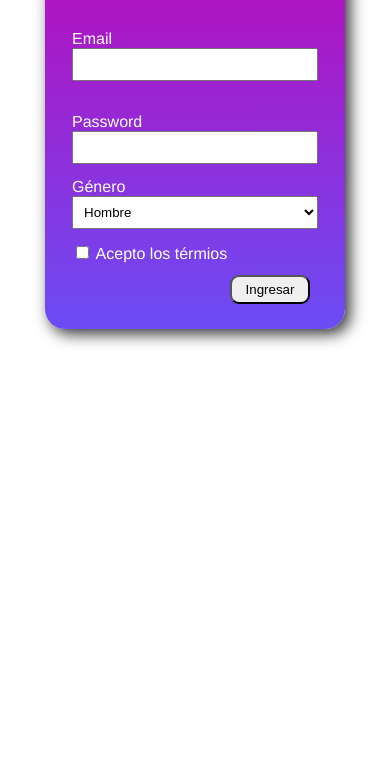
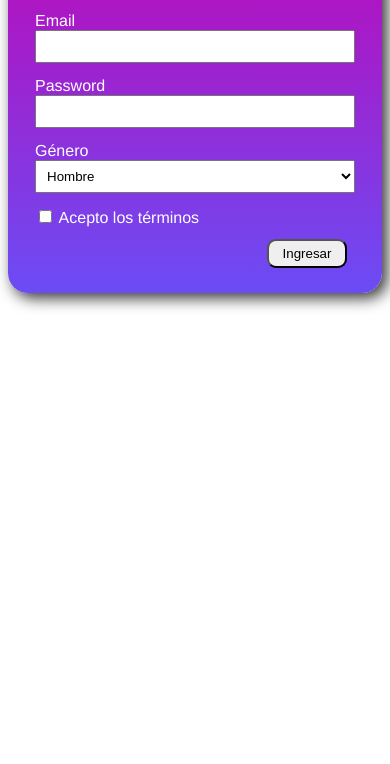
Before and after one commit to fabiankintero/aspirantes-mir-html-y-css, a plain HTML site: page ejercicio1-html-y-css/index.html in a window 390 px wide. Shown: the part 80-844 px from the top of the page. Drawn offline with Linux system fonts and the light colour scheme.

Commit message:
actualizacón con fortmateo e indentación y correcciones

```diff
--- a/ejercicio1-html-y-css/index.html
+++ b/ejercicio1-html-y-css/index.html
@@ -1,5 +1,6 @@
 <!DOCTYPE html>
 <html>
+
 <head>
   <meta charset="UTF-8">
   <meta http-equiv="X-UA-Compatible" content="IE=edge">
@@ -7,36 +8,34 @@
   <meta name="viewport" content="width=device-width, initial-scale=1.0">
   <link rel="stylesheet" href="styles.css">
 </head>
+
 <body>
   <form class="Login">
     <h1>Login</h1>
     <div class="entradas">
-        <br>
-        <label for="">Email</label>
-        <input type="email">
+      <label for="email">Email</label>
+      <input type="email" id="email" name="email" />
     </div>
     <div class="entradas">
-          <br>
       <label for="ipass">Password</label>
-        <input id="ipass" type="password" name="text">
+      <input type="password" id="ipass" name="text" />
     </div>
     <div class="entradas">
       <label for="Género">Género</label>
-        <br>
-      <select name id>  </label>
+      <select name id> </label>
         <option value="hombre">Hombre</option>
         <option value="mujer">Mujer</option>
         <option value="otro">Otro</option>
       </select>
-
     </div>
     <div class="entradas">
-        <input type="checkbox">
-       <label for> Acepto los térmios</label>
+      <input type="checkbox" />
+      <label for> Acepto los términos</label>
     </div>
     <div class="boton">
       <button type="submit">Ingresar</button>
     </div>
   </form>
 </body>
+
 </html>
--- a/ejercicio1-html-y-css/styles.css
+++ b/ejercicio1-html-y-css/styles.css
@@ -3,7 +3,7 @@
 }
 
 body {
-    font-family:'Franklin Gothic Medium', 'Arial Narrow', Arial, sans-serif;
+    font-family: 'Franklin Gothic Medium', 'Arial Narrow', Arial, sans-serif;
 
 }
 
@@ -57,8 +57,3 @@ select {
         width: 100%;
     }
 }
-@media(max-width:500px) {
-    form {
-        width: 300px
-    }
-}
```
Lines whose indentation alone changed are shown as unchanged.
